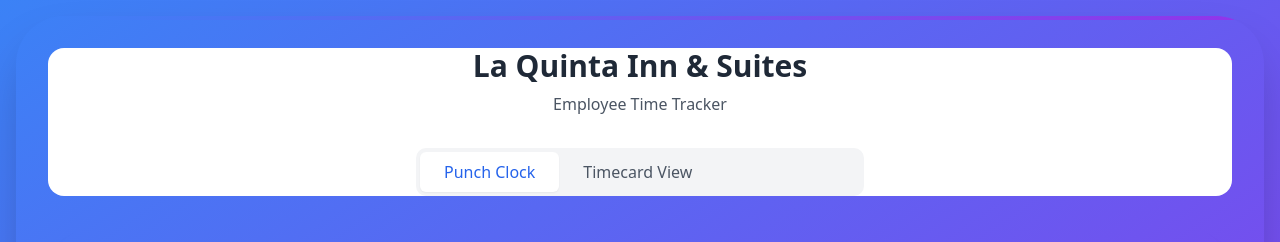
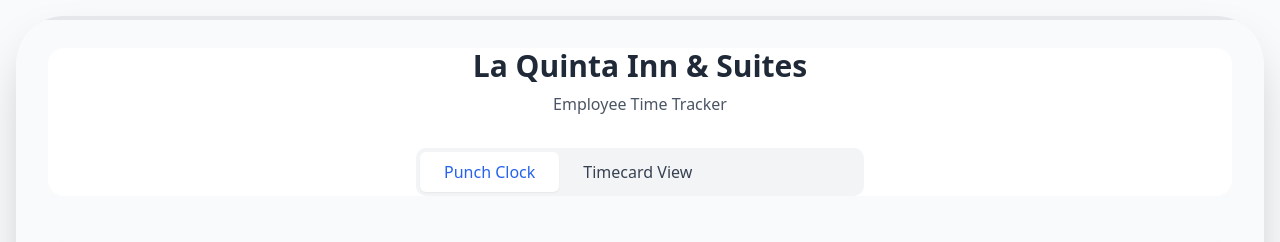
Before and after one commit to Guiller2323/HourTracker, a Next.js app: page / in a window 1280 px wide. Shown: the top 242 px of the page. Built offline with nearby package versions, Linux system fonts and the light colour scheme; no server answers; the database is empty.

Commit message:
UI: switch app background to light gray, keep cards white; remove hero gradient and use subtle gray accents

```diff
--- a/src/app/layout.tsx
+++ b/src/app/layout.tsx
@@ -28,7 +28,7 @@
 }) {
   return (
     <html lang="en">
-      <body className="antialiased" suppressHydrationWarning={true}>
+  <body className="antialiased bg-gray-50" suppressHydrationWarning={true}>
         <div className="safe-area min-h-screen">
           {children}
         </div>
--- a/src/app/page.tsx
+++ b/src/app/page.tsx
@@ -69,11 +69,11 @@
   };
 
   return (
-    <div className="min-h-screen bg-gradient-to-br from-blue-500 to-purple-600 p-3 sm:p-4">
+    <div className="min-h-screen p-3 sm:p-4">
       <div className="card-outer shadow-2xl w-full max-w-7xl mx-auto relative overflow-hidden">
         <div className="card-inner">
         {/* Header gradient bar */}
-        <div className="absolute top-0 left-0 right-0 h-1 bg-gradient-to-r from-blue-500 to-purple-600"></div>
+        <div className="absolute top-0 left-0 right-0 h-1 bg-gray-200"></div>
 
         {/* Header */}
         <div className="text-center mb-8">
@@ -81,15 +81,15 @@
           <p className="text-gray-600">Employee Time Tracker</p>
         </div>
 
-        {/* Tab Navigation */}
+  {/* Tab Navigation */}
         <div className="flex justify-center mb-6 sm:mb-8">
           <div className="pill-outer w-full max-w-md">
             <button
               onClick={() => setActiveTab('punch')}
               className={`px-6 py-2 rounded-md font-medium transition-all ${
                 activeTab === 'punch'
-                  ? 'bg-white text-blue-600 shadow-sm'
-                  : 'text-gray-600 hover:text-gray-800'
+      ? 'bg-white text-blue-600 shadow-sm'
+      : 'text-gray-700 hover:text-gray-900'
               }`}
             >
               Punch Clock
@@ -98,8 +98,8 @@
               onClick={() => setActiveTab('timecard')}
               className={`px-6 py-2 rounded-md font-medium transition-all ${
                 activeTab === 'timecard'
-                  ? 'bg-white text-blue-600 shadow-sm'
-                  : 'text-gray-600 hover:text-gray-800'
+      ? 'bg-white text-blue-600 shadow-sm'
+      : 'text-gray-700 hover:text-gray-900'
               }`}
             >
               Timecard View
```
